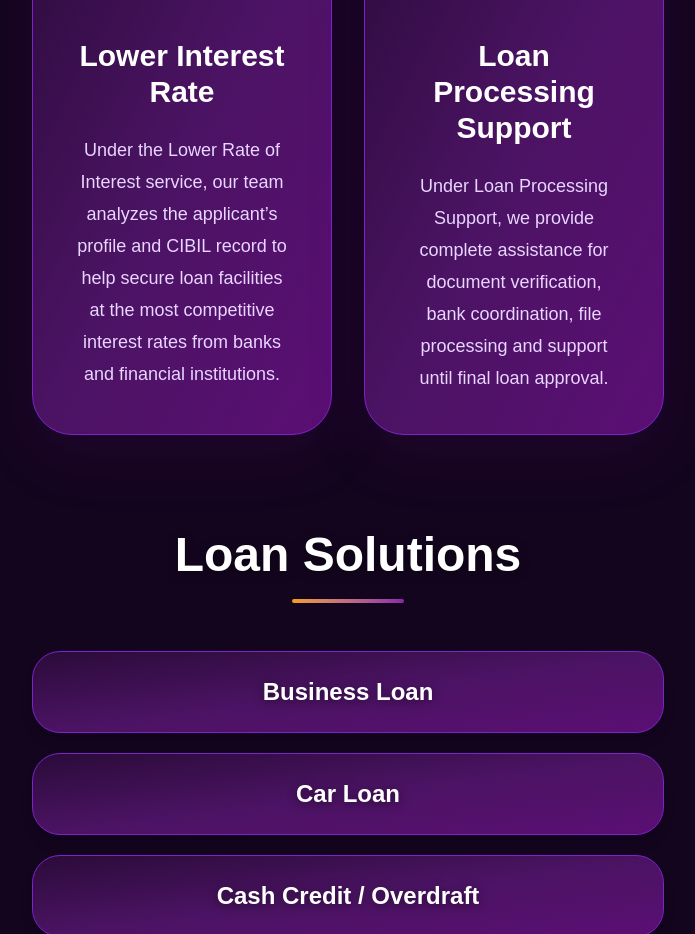
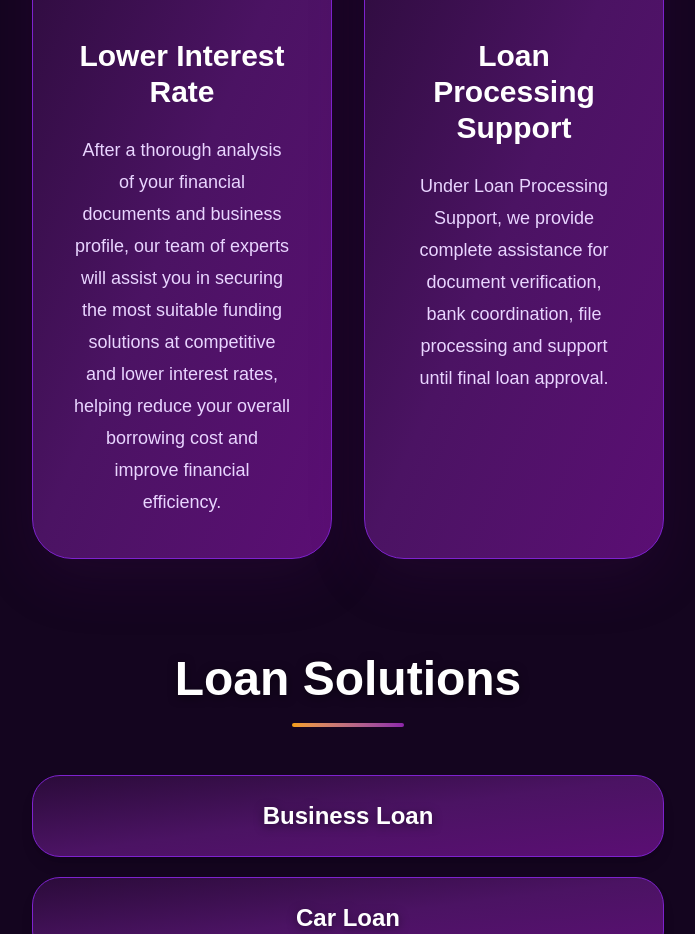
Before and after one commit to kajalkotak/quickd-fintech, a Next.js app: page / in a window 1280 px wide. Shown: the part 3660-4594 px from the top of the page, without its empty margins (292-987 px from the left). Built offline with nearby package versions, Linux system fonts and the light colour scheme.

Commit message:
some words chanfe in how it works secion

```diff
--- a/app/page.tsx
+++ b/app/page.tsx
@@ -298,7 +298,9 @@ Requirement: ${formData.message}
 
               <div className="p-10 text-center flex flex-col flex-1">
                 <h3 className="text-3xl font-extrabold text-white">
-                  {language === "en" ? "Eligibility Check" : "પાત્રતા ચકાસણી"}
+                  {language === "en"
+                    ? "Eligibility Check"
+                    : "Eligibility Check"}
                 </h3>
 
                 <p className="text-[#E9D5FF] leading-8 mt-6 text-lg flex-1">
@@ -318,7 +320,9 @@ Requirement: ${formData.message}
 
               <div className="p-10 text-center flex flex-col flex-1">
                 <h3 className="text-3xl font-extrabold text-white">
-                  {language === "en" ? "Expert Guidance" : "નિષ્ણાત માર્ગદર્શન"}
+                  {language === "en"
+                    ? "Expert Guidance"
+                    : "નિષ્ણાંત માર્ગદર્શન"}
                 </h3>
 
                 <p className="text-[#E9D5FF] leading-8 mt-6 text-lg flex-1">
@@ -404,7 +408,7 @@ Requirement: ${formData.message}
 
               <div className="p-10 text-center flex flex-col flex-1">
                 <h3 className="text-3xl font-extrabold text-white">
-                  {language === "en" ? "Zero Advance Fees" : "શૂન્ય એડવાન્સ ફી"}
+                  {language === "en" ? "Zero Advance Fees" : "ઝીરો એડવાન્સ ફી"}
                 </h3>
 
                 <p className="text-[#E9D5FF] leading-8 mt-6 text-lg flex-1">
@@ -429,8 +433,8 @@ Requirement: ${formData.message}
 
                 <p className="text-[#E9D5FF] leading-8 mt-6 text-lg flex-1">
                   {language === "en"
-                    ? "Under the Lower Rate of Interest service, our team analyzes the applicant’s profile and CIBIL record to help secure loan facilities at the most competitive interest rates from banks and financial institutions."
-                    : "Lower Rate of Interest અંતર્ગત અમારી ટીમ દ્વારા Analysis કરી CIBIL તેમજ Applicant Profile અનુસાર બેંક / Financial Institution તરફથી ઓછા વ્યાજદરે લોન સુવિધા મેળવવામાં માર્ગદર્શન આપવામાં આવે છે."}
+                    ? "After a thorough analysis of your financial documents and business profile, our team of experts will assist you in securing the most suitable funding solutions at competitive and lower interest rates, helping reduce your overall borrowing cost and improve financial efficiency."
+                    : "આપના તમામ ડોક્યુમેન્ટનું એનાલિસિસ કાર્ય બાદ અમારી એક્સપર્ટ ટીમ દ્વારા ઓછા વ્યાજ દરે લોન સુવિધા પુરી પાડવામાં આવશે."}
                 </p>
               </div>
             </div>
@@ -452,7 +456,7 @@ Requirement: ${formData.message}
                 <p className="text-[#E9D5FF] leading-8 mt-6 text-lg flex-1">
                   {language === "en"
                     ? "Under Loan Processing Support, we provide complete assistance for document verification, bank coordination, file processing and support until final loan approval."
-                    : "Loan Processing Support અંતર્ગત દસ્તાવેજોની ચકાસણી, બેંક સાથે અનુસંધાન, ફાઈલ પ્રોસેસિંગ તથા અંતિમ મંજૂરી સુધી સંપૂર્ણ માર્ગદર્શન અને સહાય પૂરી પાડવામાં આવે છે."}
+                    : "Loan Processing Support અંતર્ગત દસ્તાવેજોની ચકાસણી,  Bank Coordination, ફાઈલ પ્રોસેસિંગ તથા અંતિમ મંજૂરી સુધી સંપૂર્ણ માર્ગદર્શન અને સહાય પૂરી પાડવામાં આવે છે."}
                 </p>
               </div>
             </div>
```
